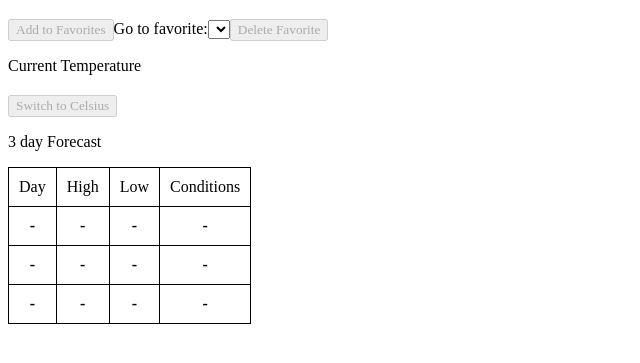
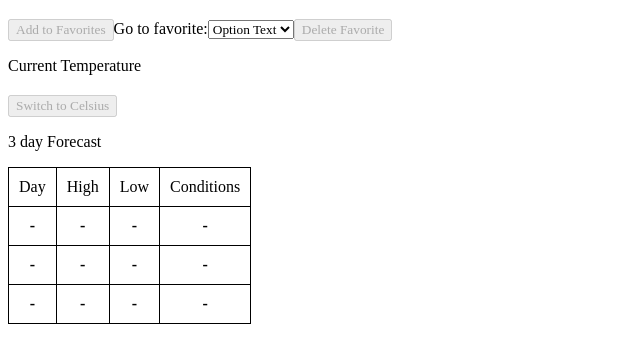
Before and after one commit to davidluzhiyun/ECE5904HW2, a website: page public/index.html in a window 1280 px wide. Shown: the part 133-496 px from the top of the page, without its empty margins (0-640 px from the left). Drawn offline with Linux system fonts and the light colour scheme; no server answers.

Commit message:
figured out how to update select

```diff
--- a/public/index.html
+++ b/public/index.html
@@ -79,13 +79,25 @@
                 updateView();
             }
 
-            async function fetchFavorites() {
+            async function fetchFavorites(){
+                // fetch the favorite list from db
                 const favoritesData = await fetch("/favorites")
                     .catch((error) => {console.log(error);
                         throw error;
                     });
                 const favoritesArray = await favoritesData.json();
                 favorites = favoritesArray;
+                return favoritesArray;
+            }
+
+            async function updateFavoritesBarItems(){
+                const favorites = await fetchFavorites;
+                const favorites_bar = document.getElementById("favorites_bar");
+
+                // testing code
+                console.log(favorites_bar);
+                const newOption = new Option('Option Text','Option Value');
+                favorites_bar.appendChild(newOption);
             }
 
             async function fetchData(zip) {
@@ -148,7 +160,8 @@
             }
         </script>
     </head>
-    <body>
+    <!-- if I don't set this as on load here, it will run before the select element exists and caus error -->
+    <body onload="updateFavoritesBarItems()">
         <script>
             // variable to log the previous viable zip
             let previousZip = "";
@@ -158,14 +171,14 @@
             let temperatureUnitFahrenheit = true;
             // initial fetching of favorite bar
             let favorites = [];
-            fetchFavorites();
 
 
         </script>
         <p>Enter a zip code</p>
         <input type="text" id="zip"> <button onclick="onZipSubmission()">Get Forecast</button>
         <h1 id="locale">Weather</h1>
-        <button id ="add_to_favorites" disabled="disabled">Add to Favorites</button>Go to favorite:<select id="favorites_bar"></select><button id ="delete_favorite" disabled="disabled">Delete Favorite</button>
+        <!-- added name for the favorites bar because it is needed for returning  -->
+        <button id ="add_to_favorites" disabled="disabled">Add to Favorites</button><label for="favorites_bar">Go to favorite:</label><select name="favorites_bar_name" id="favorites_bar"></select><button id ="delete_favorite" disabled="disabled">Delete Favorite</button>
         <p>Current Temperature</p>
         <h2 id="temperature"></h2>
         <button id="temperature_unit_change" disabled='disabled' onclick="onUnitChange()">Switch to Celsius</button>
```
